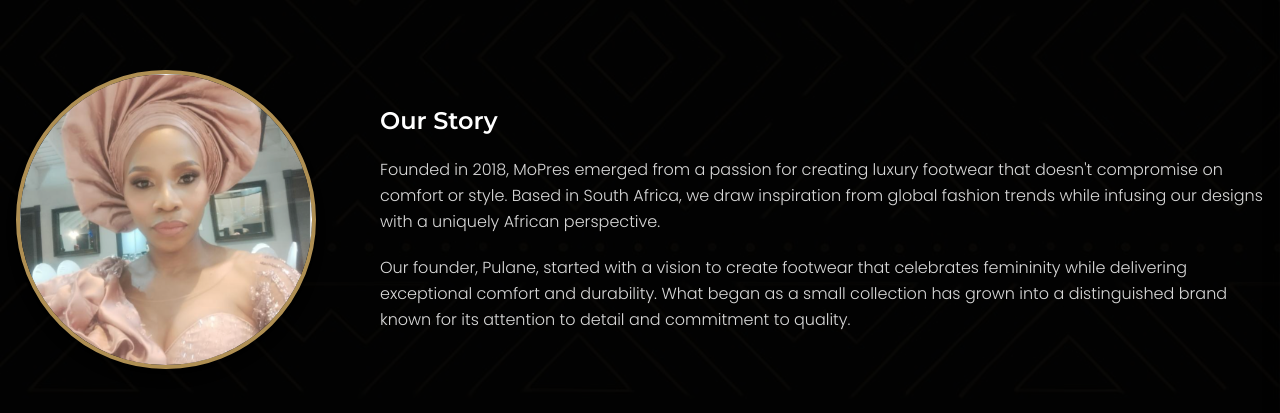
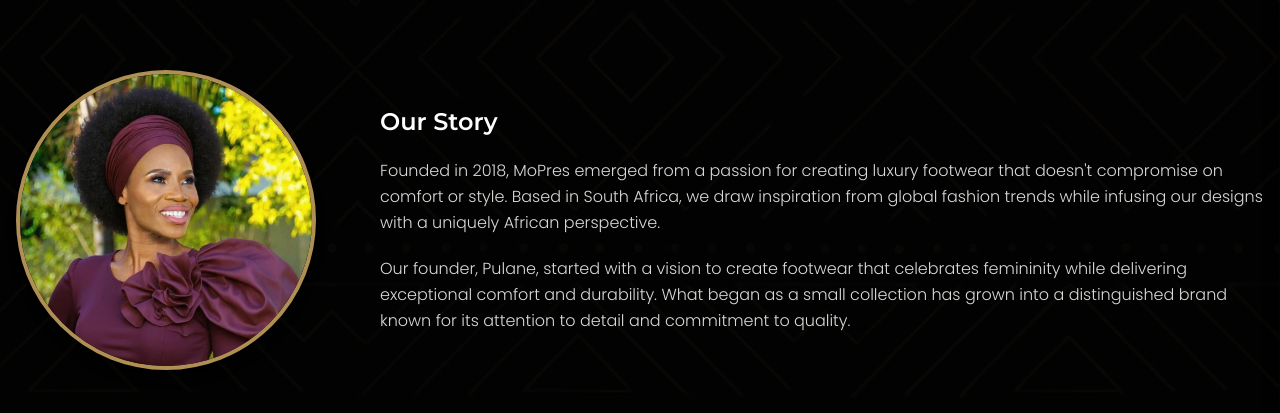
Before and after one commit to bakiel/mopres-site, a Next.js app: page /about in a window 1280 px wide. Shown: the part 356-769 px from the top of the page. Built offline with nearby package versions, Linux system fonts and the light colour scheme; no server answers; the database is empty.

Commit message:
Update About page profile image with new photo of Pulane

```diff
--- a/src/app/about/page.tsx
+++ b/src/app/about/page.tsx
@@ -43,7 +43,7 @@ export default function AboutPage() {
             <div className="founder-section grid grid-cols-1 md:grid-cols-[300px_1fr] gap-8 md:gap-16 items-center mb-10"> {/* Increased gap and mb */}
                  <div className="founder-image text-center md:text-left">
                      <Image
-                         src="/Pulane Image.png" // Using local image path
+                         src="/Pulane_Profile.jpg" // Updated profile image
                          alt="Pulane, Founder of MoPres"
                          width={300}
                          height={300}
```
Also changed, not shown: public/Pulane_Profile.jpg (added).
